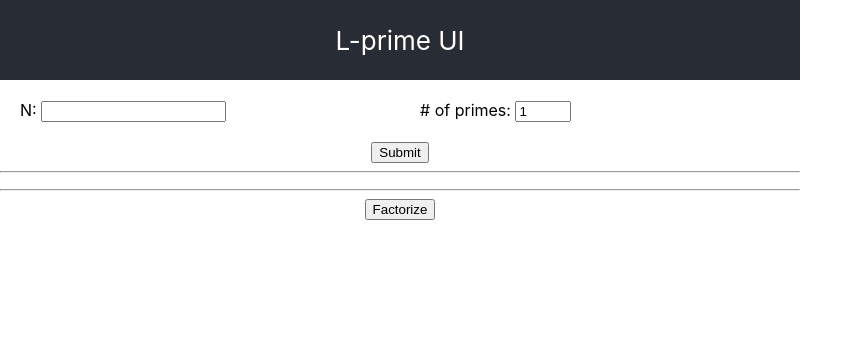
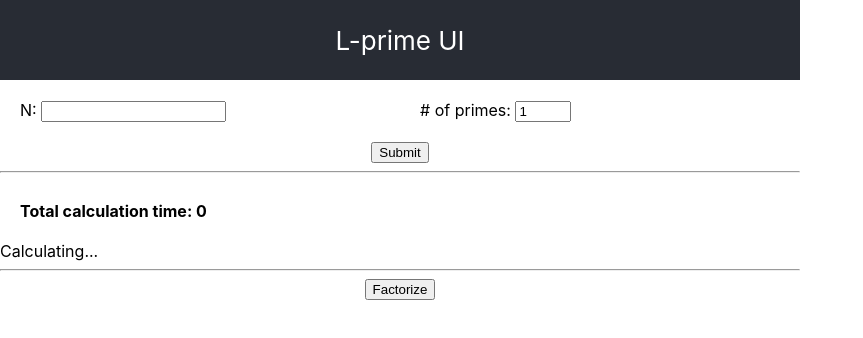
Before and after one commit to JeffML/lprime_ui, a React (Create React App) app: page / in a window 1280 px wide. Shown: the top 338 px of the page, without its empty margins (0-863 px from the left). Built offline with nearby package versions, Linux system fonts and the light colour scheme.

Commit message:
refactored results handling

```diff
--- a/src/App.js
+++ b/src/App.js
@@ -13,7 +13,9 @@ function App() {
   const [dval, setDval] = useState(11); //useState(11);
   const [adder, setAdder] = useState(30); //useState(2310);
   const [numPrimes, setNumPrimes] = useState(1);
-  const [results, setResults] = useState({});
+  const [primes, setPrimes] = useState([]);
+  const [times, setTimes] = useState([]);
+  // const [results, setResults] = useState({});
   const [totalPrimeTime, setTotalPrimeTime] = useState(0);
   const args = { /*aval,*/ nval, cval, dval, adder, numPrimes };
 
@@ -23,26 +25,21 @@ function App() {
 
       <Inputs
         {...{
-          // aval,
           nval,
-          // setAval,
           setNval,
           cval,
-          // setCval,
           dval,
-          // setDval,
           adder,
-          // setAdder,
           numPrimes,
           setNumPrimes,
         }}
       />
-      <Buttons {...{ args, setResults, setTotalPrimeTime }} />
+      <Buttons {...{ args, setPrimes, setTimes, setTotalPrimeTime }} />
       <hr></hr>
-      <Results {...{ results, totalPrimeTime }} />
+      <Results {...{ primes, times, totalPrimeTime }} />
       <div className="row"></div>
       <hr></hr>
-      <FalsePrimes {...{ primes: results.primes }} />
+      <FalsePrimes {...{ primes }} />
     </div>
   );
 }
--- a/src/Buttons.js
+++ b/src/Buttons.js
@@ -1,19 +1,27 @@
-import React, {useState} from 'react'
-import fPrimes from './functions/primes'
+import React, { useState } from "react";
+import fPrimes from "./functions/primes";
 
-export default ({args, setResults, setTotalPrimeTime}) => {
-  const [enabled, setEnabled] = useState(true)
+export default ({ args, setPrimes, setTimes, setTotalPrimeTime }) => {
+  const [enabled, setEnabled] = useState(true);
 
   const action = (args) => {
-    setEnabled(false)
-    const {totalPrimeTime} = fPrimes(args, setResults)
-    setTotalPrimeTime(totalPrimeTime)
-    setEnabled(true)
-  }
+    setEnabled(false);
 
-  return <div className="row">
-  <div className="double-column">
-    <input type="button" value="Submit" disabled={!enabled} onClick={() => action(args)}></input>
-  </div>
-</div>
-}
+    const { totalPrimeTime } = fPrimes(args, setPrimes, setTimes);
+    setTotalPrimeTime(totalPrimeTime);
+    setEnabled(true);
+  };
+
+  return (
+    <div className="row">
+      <div className="double-column">
+        <input
+          type="button"
+          value="Submit"
+          disabled={!enabled}
+          onClick={() => action(args)}
+        ></input>
+      </div>
+    </div>
+  );
+};
--- a/src/Results.js
+++ b/src/Results.js
@@ -50,8 +50,7 @@ const Responses = ({ primes, times }) => {
   });
 };
 
-export default ({ results, totalPrimeTime }) => {
-  const { primes } = results;
+export default ({ primes, times, totalPrimeTime }) => {
   if (!primes) {
     return null;
   }
@@ -66,7 +65,7 @@ export default ({ results, totalPrimeTime }) => {
           </span>
         </div>
       </div>
-      <Responses {...results} />
+      <Responses {...{ primes, times }} />
     </div>
   );
 };
--- a/src/functions/primes.js
+++ b/src/functions/primes.js
@@ -14,29 +14,23 @@ Input N can be any prime number >23 that ens in 1, 3, 7, or 9
 
 //////////////////////////////////////////////
 // this is the outer function, which initiates the calculations.
-// Labeled "MINUS23" in Dad's spreadsheet
 /////////////////////////////////////////////
 const calcPrimes = (
-  { /*aval: A,*/ nval: N, cval, dval, adder, numPrimes },
-  setResults
+  { nval: N, cval, dval, adder, numPrimes },
+  setPrimes,
+  setTimes
 ) => {
-  // (INPUT A, INPUT N, number of primes to generate)
-  // A = BigInt(A);
   N = BigInt(N);
   let C = BigInt(cval);
   let D = BigInt(dval);
-  // let E;
-  // let F;
   let B = isqrt(N);
   const Z = BigInt(adder);
-
-  // N = N + A * Z; // N + A*Z -> N
+  let times = [];
+  let primes = [];
 
   numPrimes = parseInt(numPrimes);
-  const primes = [];
-  const times = [];
-
-  setResults({ primes, times });
+  setPrimes([]);
+  setTimes([]);
 
   let func; // current func reference
   let then; // start time of new prime search
@@ -48,7 +42,6 @@ const calcPrimes = (
   const dbg = () => {
     console.log({
       func: func.name,
-      // A,
       B,
       C,
       D,
@@ -81,7 +74,8 @@ const calcPrimes = (
     then = now;
 
     const count = primes.push(N);
-    setResults({ primes, times });
+    setPrimes([...primes]);
+    setTimes([...times]);
 
     if (count === numPrimes) return (func = END); // N->P, Disp P (stops on requested number of primes)
     N += N * Z;
@@ -116,27 +110,28 @@ const calcPrimes = (
   return { primes, times };
 };
 
-const primes = (values, setResults, setTotalPrimeTime) => {
-  const { aval, nval, cval, dval, adder, numPrimes } = values;
+const primes = (values, setPrimes, setTimes) => {
+  const { nval, cval, dval, adder, numPrimes } = values;
 
   const responses = generatePrimes(
-    { aval, nval, cval, dval, adder, factorize: false, numPrimes },
-    setResults
+    { nval, cval, dval, adder, factorize: false, numPrimes },
+    setPrimes,
+    setTimes
   );
 
   return responses;
 };
 
-function generatePrimes(args, setResults) {
-  let { primes, times } = generatePrimesImpl(args, setResults);
+function generatePrimes(args, setPrimes, setTimes) {
+  let { primes, times } = generatePrimesImpl(args, setPrimes, setTimes);
 
   const totalPrimeTime = times.reduce((a, b) => a + b, 0.0);
 
   return { primes, times, totalPrimeTime };
 }
 
-function generatePrimesImpl(args, setResults) {
-  const { primes, times } = calcPrimes(args, setResults);
+function generatePrimesImpl(args, setPrimes, setTimes) {
+  const { primes, times } = calcPrimes(args, setPrimes, setTimes);
 
   const response = {
     primes,
```
